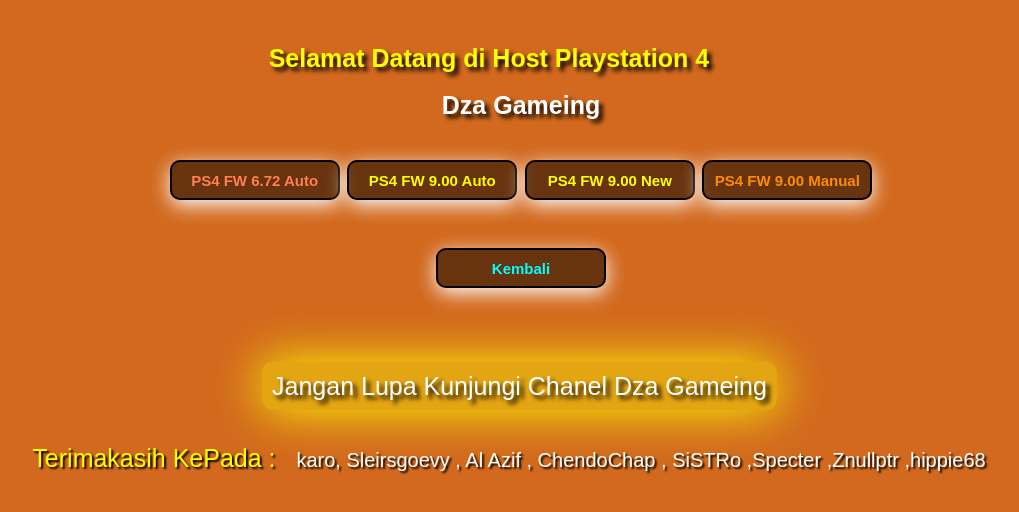
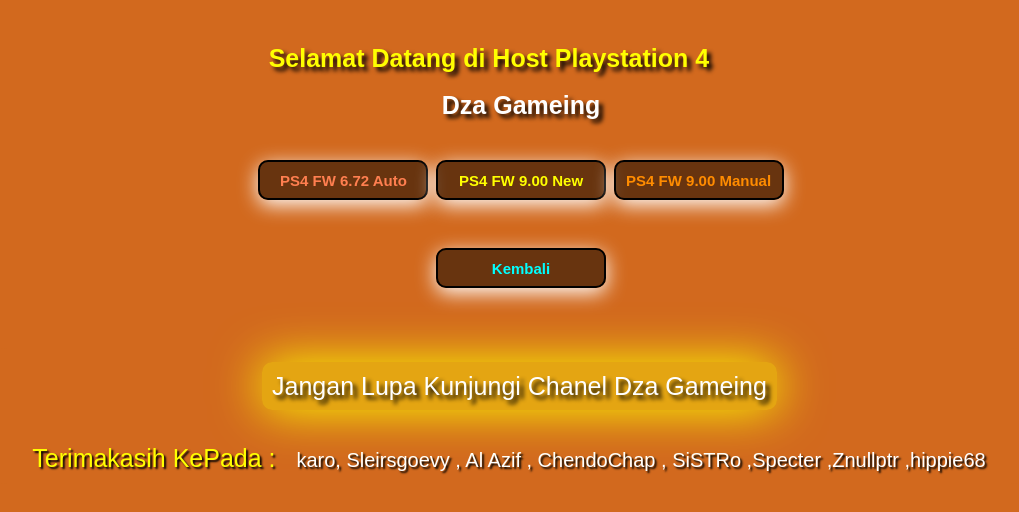
Before and after one commit to dzagameing/dzagameing.github.io, a plain HTML site: page PS4/index.html in a window 1280 px wide. Shown: the whole page, without its empty margins (119-1138 px from the left). Drawn offline with Linux system fonts and the light colour scheme; files whose address does not match are found by name.

Commit message:
Update index.html

```diff
--- a/PS4/index.html
+++ b/PS4/index.html
@@ -18,7 +18,6 @@ var leaker_obj={a:0};var leaker_arr=new Uint32Array(6);var oob_slave=new Uint8Ar
 <div style="text-align:center"  id="MyItems">
 <br>
 <a href="672/index.html"><button style='font-size:15px;text-align:center;color:#FF7F50' class="pointer" onMouseOver="msgs2.innerHTML='Untuk Ps4 Hen 6.72 GoldHen V2.3-V2.4b5'"; onmouseout="msgs2.innerHTML='Status'"  type="button"><B>PS4 FW 6.72 Auto</B></button></a>
-<a href="900/index.html"><button style='font-size:15px;text-align:center;color:yellow' class="pointer" onMouseOver="msgs2.innerHTML='Untuk Ps4 Hen 9.00 GoldHen V2.4b13'"; onmouseout="msgs2.innerHTML='Status'"  type="button"><B>PS4 FW 9.00 Auto</B></button></a>
 <a href="Goldhen900_new_webkit/index.html"><button style='font-size:15px;text-align:center;color:yellow' class="pointer" onMouseOver="msgs2.innerHTML='Untuk Ps4 Hen 9.00 GoldHen 2.4b16.2'"; onmouseout="msgs2.innerHTML='Status'"  type="button"><B>PS4 FW 9.00 New</B></button></a>
 <a href="900M/index.html"><button style='font-size:15px;text-align:center;color:#FF8C00' class="pointer" onMouseOver="msgs2.innerHTML='Untuk Ps4 Hen 9.00 GoldHen V2.4b5 Dan V2.4b13'"; onmouseout="msgs2.innerHTML='Status'"  type="button"><B>PS4 FW 9.00 Manual</B></button></a>
 <br><br><br>
```
